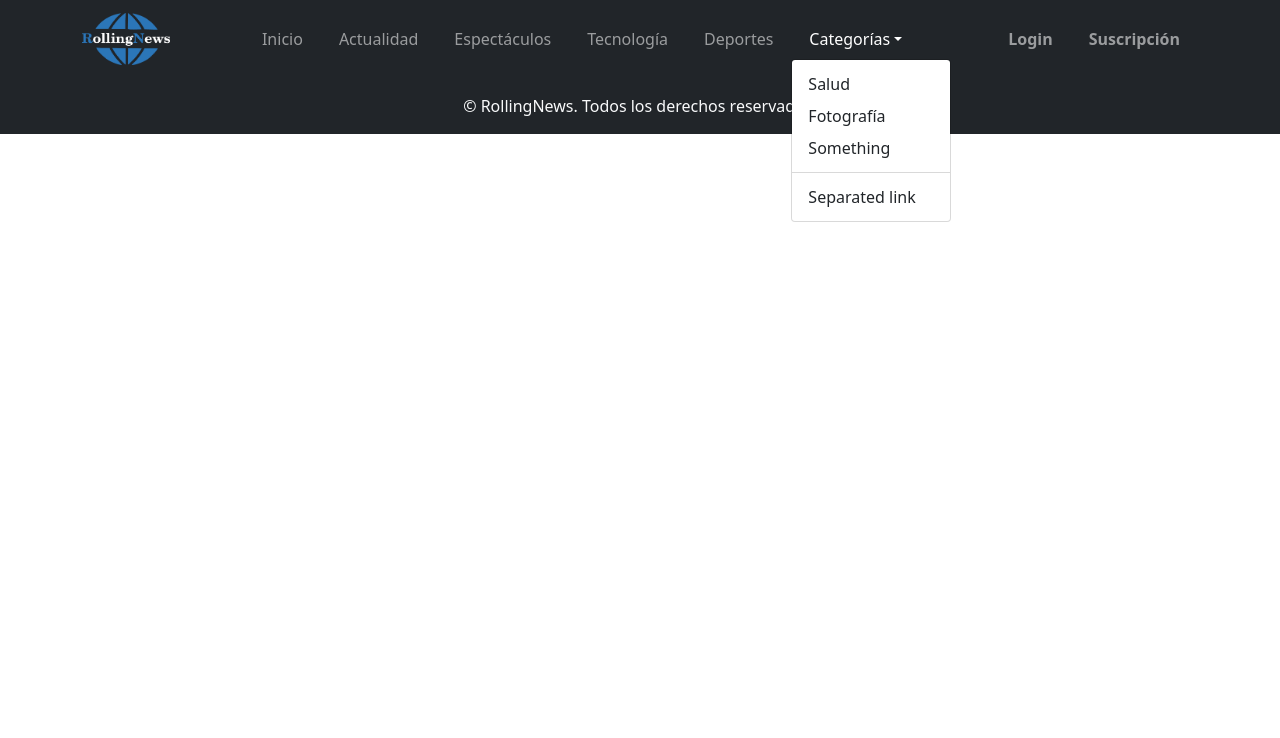
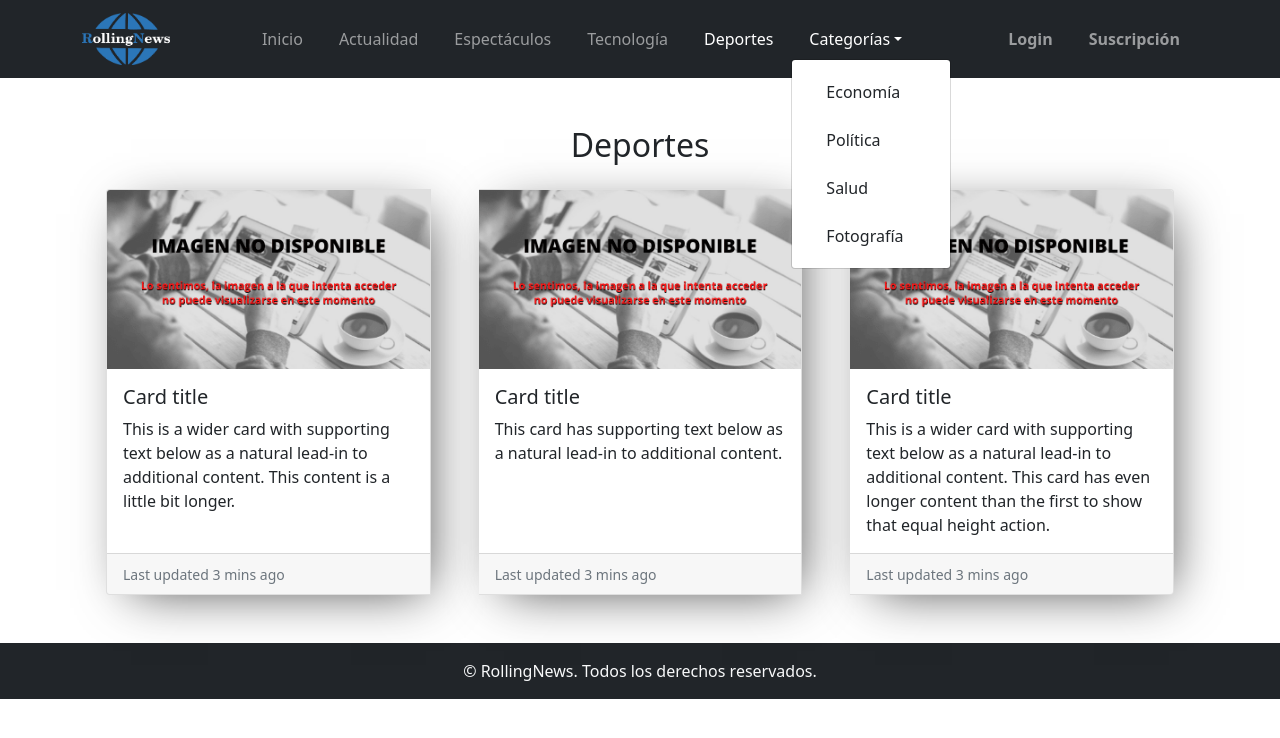
Before and after one commit to emilioh93/rollingnew.github.io, a React (Create React App) app: page /deportes in a window 1280 px wide. Both pictures are taken after a click on the button "Categorías". Shown: the top 738 px of the page. Built offline with nearby package versions, Linux system fonts and the light colour scheme.

Commit message:
se configuró ruta de navbar con página de categorías

```diff
--- a/src/App.js
+++ b/src/App.js
@@ -7,6 +7,7 @@ import Footer from "./components/common/Footer";
 import Principal from "./components/Principal";
 import Categoria from "./components/Categoria";
 import Covid from "./components/Covid";
+import PaginaCategoria from "./components/PaginaCategoria";
 
 function App() {
   return (
@@ -17,9 +18,33 @@ function App() {
           <Inicio></Inicio>
           <Principal></Principal>
           <Covid></Covid>
-          <Categoria titulo="Economía" className="fondoVerde"></Categoria>
-          <Categoria titulo="Política" className="fondoAmarillo"></Categoria>
-          <Categoria titulo="Salud" className="fondoCeleste"></Categoria>
+          <Categoria titulo="Economía"></Categoria>
+          <Categoria titulo="Política"></Categoria>
+          <Categoria titulo="Salud"></Categoria>
+        </Route>
+        <Route exact path="/actualidad">
+          <PaginaCategoria tituloCategoria="Actualidad"></PaginaCategoria>
+        </Route>
+        <Route exact path="/espectaculos">
+          <PaginaCategoria tituloCategoria="Espectáculos"></PaginaCategoria>
+        </Route>
+        <Route exact path="/tecnologia">
+          <PaginaCategoria tituloCategoria="Tecnología"></PaginaCategoria>
+        </Route>
+        <Route exact path="/deportes">
+          <PaginaCategoria tituloCategoria="Deportes"></PaginaCategoria>
+        </Route>
+        <Route exact path="/economia">
+          <PaginaCategoria tituloCategoria="Economía"></PaginaCategoria>
+        </Route>
+        <Route exact path="/politica">
+          <PaginaCategoria tituloCategoria="Política"></PaginaCategoria>
+        </Route>
+        <Route exact path="/salud">
+          <PaginaCategoria tituloCategoria="Salud"></PaginaCategoria>
+        </Route>
+        <Route exact path="/fotografia">
+          <PaginaCategoria tituloCategoria="Fotografía"></PaginaCategoria>
         </Route>
       </Switch>
       <Footer></Footer>
--- /dev/null
+++ b/src/components/PaginaCategoria.js
@@ -0,0 +1,58 @@
+import React from "react";
+import CardGroup from "react-bootstrap/CardGroup";
+import Card from "react-bootstrap/Card";
+import { Container } from "react-bootstrap";
+import imgNoticia from '../img/imagenNoDisponible.png';
+
+const PaginaCategoria = (props) => {
+  return (
+    <Container className="my-5 borde">
+      <h2 className="my-4 text-center">{props.tituloCategoria}</h2>
+      <CardGroup>
+        <Card className="mx-4 sombra">
+          <Card.Img variant="top" src={imgNoticia} />
+          <Card.Body>
+            <Card.Title>Card title</Card.Title>
+            <Card.Text>
+              This is a wider card with supporting text below as a natural
+              lead-in to additional content. This content is a little bit
+              longer.
+            </Card.Text>
+          </Card.Body>
+          <Card.Footer>
+            <small className="text-muted">Last updated 3 mins ago</small>
+          </Card.Footer>
+        </Card>
+        <Card className="mx-4 sombra">
+          <Card.Img variant="top" src={imgNoticia} />
+          <Card.Body>
+            <Card.Title>Card title</Card.Title>
+            <Card.Text>
+              This card has supporting text below as a natural lead-in to
+              additional content.{" "}
+            </Card.Text>
+          </Card.Body>
+          <Card.Footer>
+            <small className="text-muted">Last updated 3 mins ago</small>
+          </Card.Footer>
+        </Card>
+        <Card className="mx-4 sombra">
+          <Card.Img variant="top" src={imgNoticia} />
+          <Card.Body>
+            <Card.Title>Card title</Card.Title>
+            <Card.Text>
+              This is a wider card with supporting text below as a natural
+              lead-in to additional content. This card has even longer content
+              than the first to show that equal height action.
+            </Card.Text>
+          </Card.Body>
+          <Card.Footer>
+            <small className="text-muted">Last updated 3 mins ago</small>
+          </Card.Footer>
+        </Card>
+      </CardGroup>
+    </Container>
+  );
+};
+
+export default PaginaCategoria;
--- a/src/components/common/Navegacion.js
+++ b/src/components/common/Navegacion.js
@@ -11,33 +11,62 @@ const Navegacion = () => {
           <img src={logo} alt="RollingNews" className="logoLgImg" />
         </Navbar.Brand>
         {/* Logo para mobile */}
-        <img id="logoSm" src={logo} alt="" />
+        <img id="logoSm" src={logo} alt="logo Rolling News" />
         <Navbar.Toggle aria-controls="basic-navbar-nav" />
         <Navbar.Collapse id="basic-navbar-nav">
           <Nav className="ml-auto">
             <NavLink exact={true} to="/" className="nav-link">
               Inicio
             </NavLink>
-            <NavLink exact={true} to="" className="nav-link">
+            <NavLink exact={true} to="/actualidad" className="nav-link">
               Actualidad
             </NavLink>
-            <NavLink exact={true} to="" className="nav-link">
+            <NavLink exact={true} to="/espectaculos" className="nav-link">
               Espectáculos
             </NavLink>
-            <NavLink exact={true} to="" className="nav-link">
+            <NavLink exact={true} to="/tecnologia" className="nav-link">
               Tecnología
             </NavLink>
-            <NavLink exact={true} to="" className="nav-link">
+            <NavLink exact={true} to="/deportes" className="nav-link">
               Deportes
             </NavLink>
             {/* Otras categorías */}
             <NavDropdown title="Categorías" id="basic-nav-dropdown">
-              <NavDropdown.Item href="#action/3.1">Salud</NavDropdown.Item>
-              <NavDropdown.Item href="#action/3.2">Fotografía</NavDropdown.Item>
-              <NavDropdown.Item href="#action/3.3">Something</NavDropdown.Item>
-              <NavDropdown.Divider />
-              <NavDropdown.Item href="#action/3.4">
-                Separated link
+              <NavDropdown.Item>
+                <NavLink
+                  exact={true}
+                  to="/economia"
+                  className="nav-link text-dark"
+                >
+                  Economía
+                </NavLink>
+              </NavDropdown.Item>
+              <NavDropdown.Item>
+                <NavLink
+                  exact={true}
+                  to="/politica"
+                  className="nav-link text-dark"
+                >
+                  Política
+                </NavLink>
+              </NavDropdown.Item>
+              <NavDropdown.Item>
+                <NavLink
+                  exact={true}
+                  to="/salud"
+                  className="nav-link text-dark"
+                >
+                  Salud
+                </NavLink>
+              </NavDropdown.Item>
+              <NavDropdown.Item>
+                <NavLink
+                  exact={true}
+                  to="/fotografia"
+                  className="nav-link text-dark"
+                >
+                  Fotografía
+                </NavLink>
               </NavDropdown.Item>
             </NavDropdown>
             <NavLink exact={true} to="" className="nav-link ">
```
Lines whose indentation alone changed are shown as unchanged.
